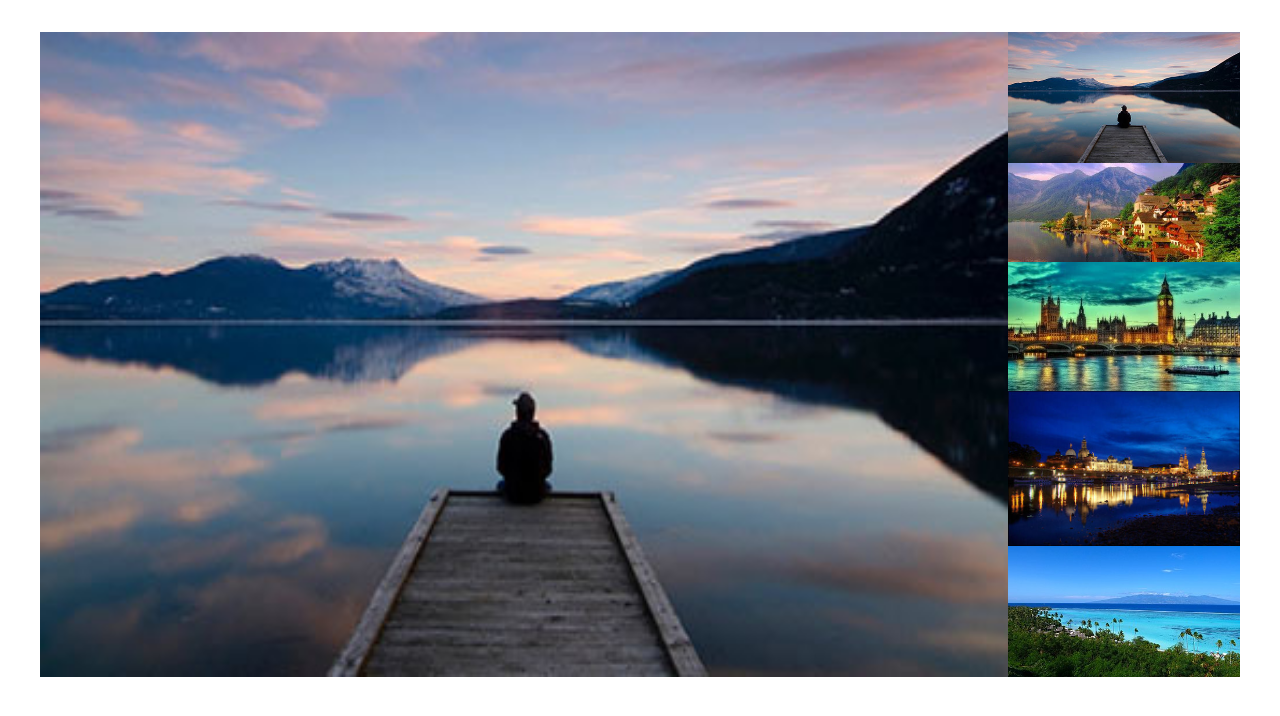
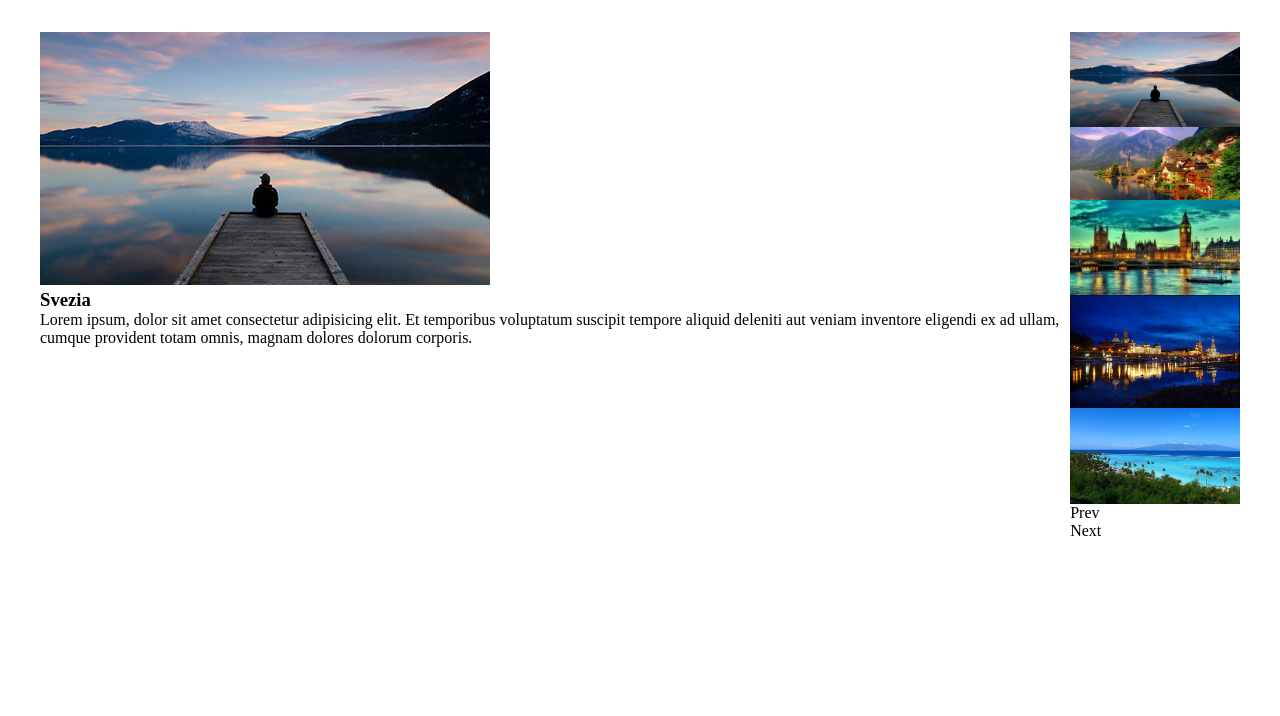
Before and after one commit to gianmarcodiale/vue-slider, a plain HTML site: page index.html in a window 1280 px wide. Drawn offline with nearby package versions, Linux system fonts and the light colour scheme.

Commit message:
add img and thumbnail with vue

```diff
--- a/assets/css/style.css
+++ b/assets/css/style.css
@@ -15,19 +15,8 @@ img {
     justify-content: center;
 }
 
-.container>img {
-    width: 1000px;
-    position: relative
-}
-
 .slider {
     width: calc(100% / 5);
     display: flex;
-    flex-direction: column;
+    flex-wrap: wrap;
 }
-
-.details {
-    position: absolute;
-    bottom: 2rem;
-    right: 1rem;
-}
--- a/assets/js/app.js
+++ b/assets/js/app.js
@@ -5,7 +5,7 @@ const app = new Vue(
             activeImage: 0,
             views: [
                 {
-                    image: '.assets/img/01.jpg',
+                    image: './assets/img/01.jpg',
                     title: 'Svezia',
                     text: 'Lorem ipsum, dolor sit amet consectetur adipisicing elit. Et temporibus voluptatum suscipit tempore aliquid deleniti aut veniam inventore eligendi ex ad ullam, cumque provident totam omnis, magnam dolores dolorum corporis.',
                 },
@@ -30,6 +30,16 @@ const app = new Vue(
                     text: 'Et temporibus voluptatum suscipit tempore aliquid deleniti aut veniam inventore eligendi ex ad ullam, cumque provident totam omnis.',
                 }
             ]
+        },
+        methods: {
+            prevImg() {
+                // console.log('Ciao');
+
+
+            },
+            nextImg() {
+
+            }
         }
     }
 )
--- a/index.html
+++ b/index.html
@@ -10,14 +10,21 @@
 <body>
     <div id="app">
         <div class="container">
-                <img src="./assets/img/01.jpg" alt="">
+                <div class="main-image">
+                    <img :src="views[activeImage].image" alt="">
+                    <div class="details">
+                        <h3>{{views[activeImage].title}}</h3>
+                        <p>{{views[activeImage].text}}</p>
+                    </div>
+                </div>
             <div class="slider">
-                <img src="./assets/img/01.jpg" alt="">
-                <img src="./assets/img/02.jpg" alt="">
-                <img src="./assets/img/03.jpg" alt="">
-                <img src="./assets/img/04.jpg" alt="">
-                <img src="./assets/img/05.jpg" alt="">
+                <img :src="views[index].image" alt="" v-for="(image, index) in views">
+                <div class="navigator">
+                    <div class="prev-img" @click="prevImg">Prev</div>
+                    <div class="next-img" @click="nextImg">Next</div>
+                </div>
             </div>
+
         </div>
     </div>
 
```
